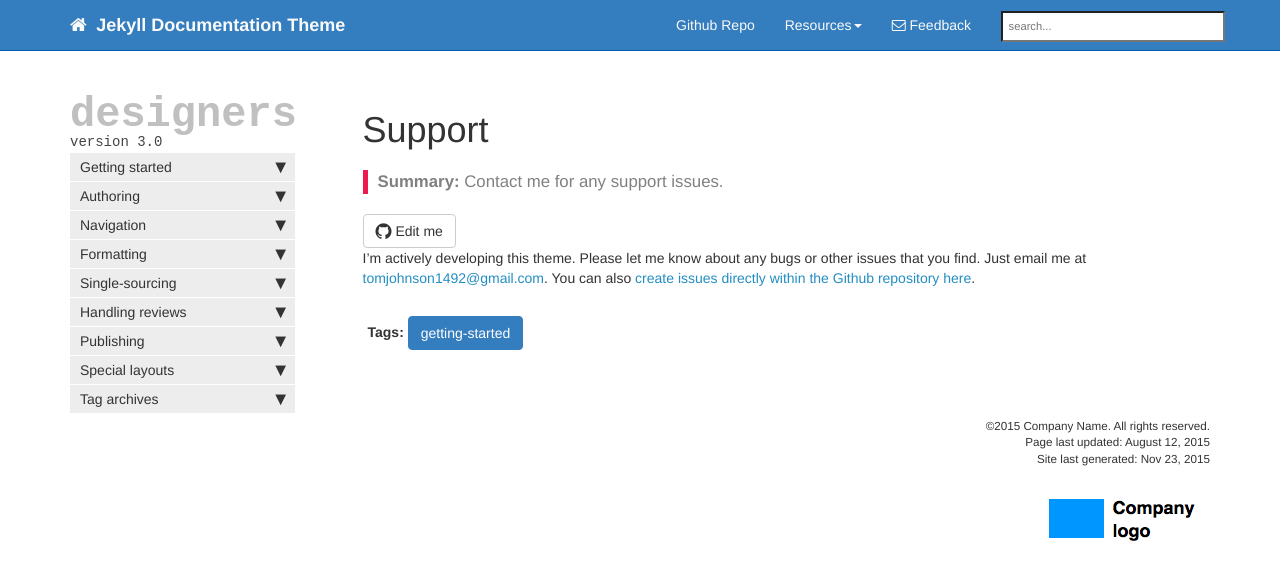
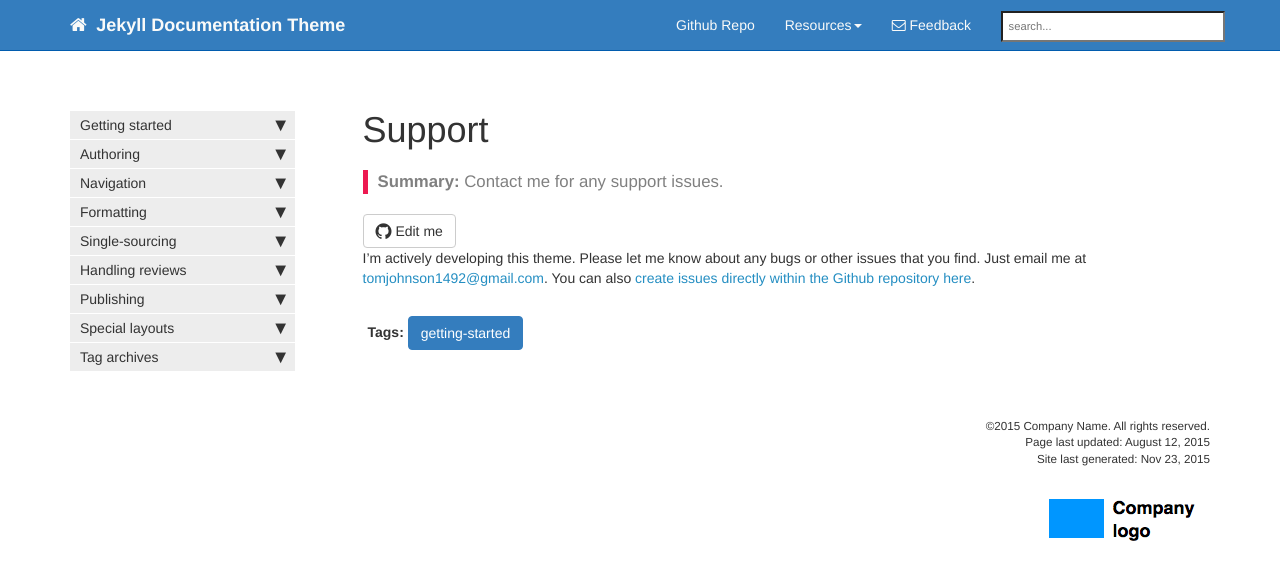
Before and after one commit to cogniteev/docido-python-sdk, a Jekyll site: the page built from doc_support.md, in a window 1280 px wide. Shown: the top 580 px of the page. Built offline with Jekyll 4.4.1, drawn with Linux system fonts in a browser that asks for light colours; nearby versions of some CDN libraries; library files that are not in the unit come from our copies; Markdown is read by kramdown in place of the engine named in the settings; comment, search, counter and statistics services are not loaded.

Commit message:
Hide side-bar name and version

```diff
--- a/_includes/sidebar.html
+++ b/_includes/sidebar.html
@@ -42,8 +42,8 @@
 
         <ul id="mysidebar" class="nav">
 
-            <span class="siteTagline">{{site.sidebar_tagline}}</span>
-            <span class="versionTagline">{{site.sidebar_version}}</span>
+            <!-- <span class="siteTagline">{{site.sidebar_tagline}}</span> -->
+            <!-- <span class="versionTagline">{{site.sidebar_version}}</span> -->
 
             {% for entry in sidebar %}
             {% for subcategory in entry.subcategories %}
```
